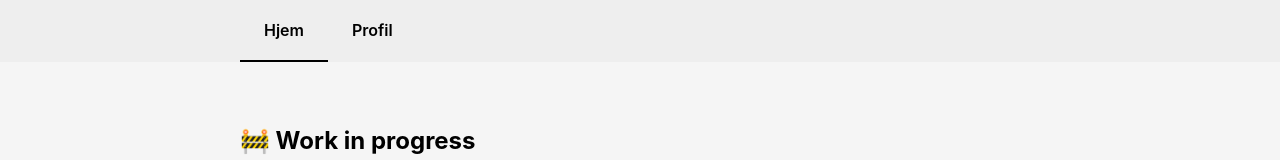
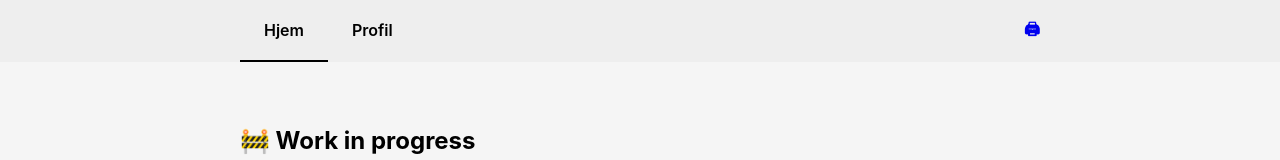
Before and after one commit to fshauge/homepage, a React (Create React App) app: page /#/ in a window 1280 px wide. Shown: the top 160 px of the page. Built offline with nearby package versions, Linux system fonts and the light colour scheme.

Commit message:
Add print button to navbar

```diff
--- a/src/components/App.tsx
+++ b/src/components/App.tsx
@@ -6,7 +6,7 @@ import Profile from "./Profile";
 const App = () => (
   <Router>
     <nav>
-      <div className="container">
+      <div className="container flex-row align-items-center justify-content-between">
         <ul>
           <li>
             <NavLink to="/" exact>
@@ -17,6 +17,9 @@ const App = () => (
             <NavLink to="/profile">Profil</NavLink>
           </li>
         </ul>
+        <a href="#" onClick={window.print}>
+          🖨
+        </a>
       </div>
     </nav>
     <Switch>
--- a/src/scss/layout.scss
+++ b/src/scss/layout.scss
@@ -26,6 +26,16 @@
   margin: 0 0.75rem;
 }
 
+.flex-row {
+  display: flex;
+  flex-direction: row;
+}
+
+.flex-col {
+  display: flex;
+  flex-direction: column;
+}
+
 .justify-content-center {
   justify-content: center;
 }
--- a/src/scss/profile.scss
+++ b/src/scss/profile.scss
@@ -35,19 +35,20 @@ ul.block-list {
     background: #f5f5f5;
     padding: 1rem;
     border-radius: 0.5rem;
-    transition: box-shadow 0.25s ease, transform 0.25s ease;
 
     &:not(:last-child) {
       margin-bottom: 1rem;
     }
+  }
+}
 
-    /*
-    &:hover {
-      box-shadow: 0 1rem 2.5rem rgba(18, 38, 63, 0.1),
-        0 0.5rem 1rem -0.75rem rgba(18, 38, 63, 0.1);
-      transform: translate3d(0, -3px, 0);
-    }
-    */
+.float {
+  transition: box-shadow 0.25s ease, transform 0.25s ease;
+
+  &:hover {
+    box-shadow: 0 1rem 2.5rem rgba(18, 38, 63, 0.1),
+      0 0.5rem 1rem -0.75rem rgba(18, 38, 63, 0.1);
+    transform: translate3d(0, -3px, 0);
   }
 }
 
```
